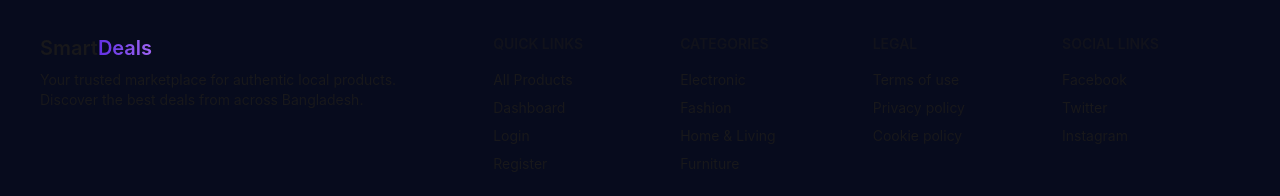
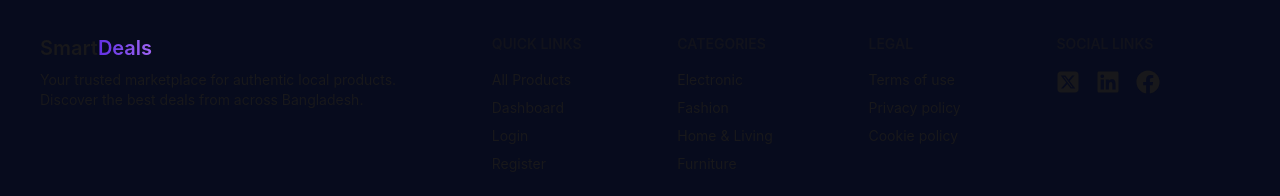
Before and after one commit to Rafiulsam/smart-deals-client, a React (Vite) app: page /register in a window 1280 px wide. Shown: the part 871-1067 px from the top of the page. Built offline with nearby package versions, Linux system fonts and the light colour scheme; no server answers.

Commit message:
added social icon in footer

```diff
--- a/package.json
+++ b/package.json
@@ -14,6 +14,7 @@
     "firebase": "^12.14.0",
     "react": "^19.2.6",
     "react-dom": "^19.2.6",
+    "react-icons": "^5.7.0",
     "react-router-dom": "^7.17.0",
     "sweetalert2": "^11.26.25",
     "tailwindcss": "^4.3.0"
--- a/src/components/Footer.jsx
+++ b/src/components/Footer.jsx
@@ -1,3 +1,5 @@
+import { FaFacebook, FaLinkedin } from "react-icons/fa";
+import { FaSquareXTwitter } from "react-icons/fa6";
 import { NavLink } from "react-router-dom";
 
 const Footer = () => {
@@ -44,9 +46,20 @@ const Footer = () => {
         </nav>
         <nav>
           <h6 className="footer-title">Social Links</h6>
-          <a className="link link-hover">Facebook</a>
-          <a className="link link-hover">Twitter</a>
-          <a className="link link-hover">Instagram</a>
+          <div className="flex gap-4 text-2xl">
+            <a>
+              {" "}
+              <FaSquareXTwitter />{" "}
+            </a>
+            <a>
+              {" "}
+              <FaLinkedin />{" "}
+            </a>
+            <a>
+              {" "}
+              <FaFacebook />{" "}
+            </a>
+          </div>
         </nav>
       </footer>
 
```
Also changed, not shown: 1 other file (tests, documents, lock files or other folders).
